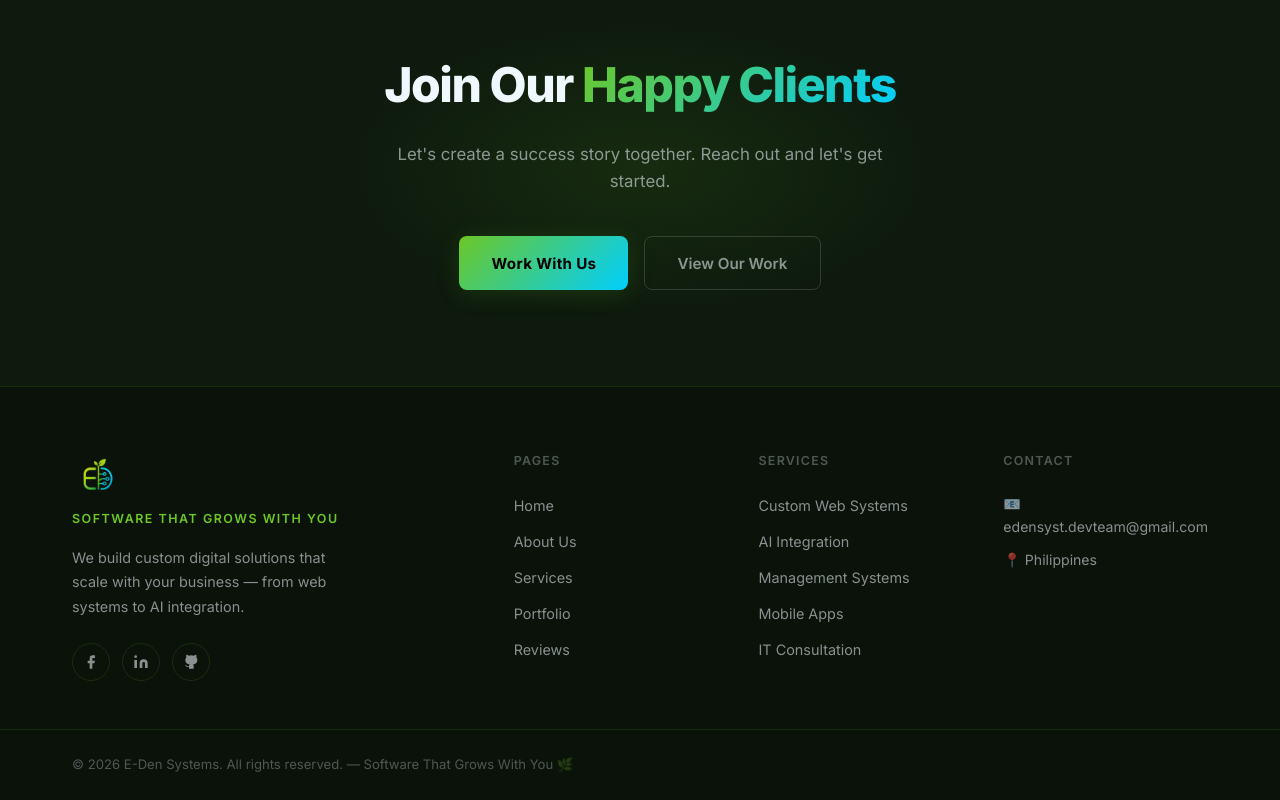
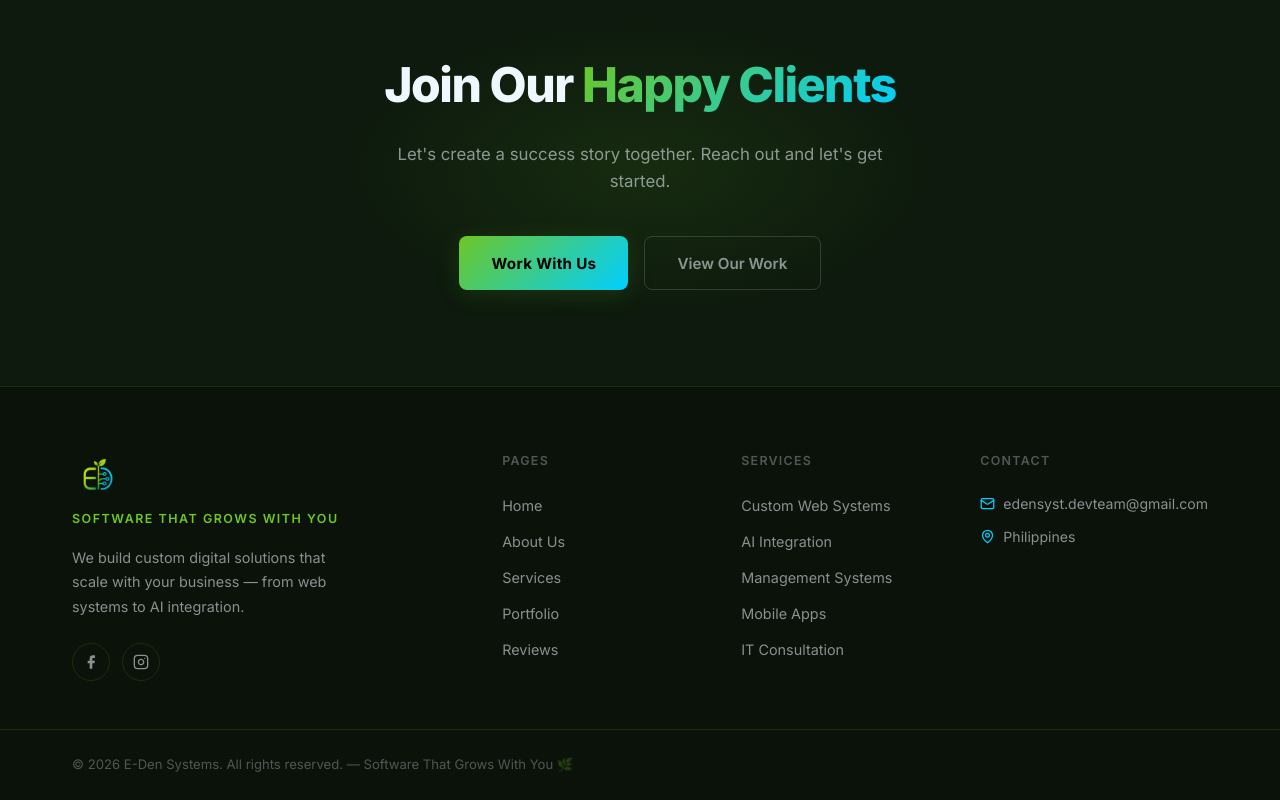
Before and after one commit to rinnShanzuki/eden-systems, a React (Vite) app in the folder e-frontend/: page /reviews in a window 1280 px wide. Shown: the part 2038-2838 px from the top of the page. Built offline with nearby package versions, Linux system fonts and the light colour scheme.

Commit message:
feat: update footer - Instagram icon with links, inline contact items with SVG icons

```diff
--- a/e-frontend/src/components/Footer.css
+++ b/e-frontend/src/components/Footer.css
@@ -109,6 +109,16 @@
 .footer-contact li {
   font-size: 0.88rem;
   color: var(--text-muted);
+  display: flex;
+  align-items: center;
+  gap: 0.5rem;
+}
+
+.contact-icon {
+  display: flex;
+  align-items: center;
+  flex-shrink: 0;
+  color: var(--cyan);
 }
 
 /* ── Bottom ─────────────────────────────────────────────────────────────────── */
--- a/e-frontend/src/components/Footer.jsx
+++ b/e-frontend/src/components/Footer.jsx
@@ -33,14 +33,11 @@ function Footer() {
             from web systems to AI integration.
           </p>
           <div className="footer-socials">
-            <a href="#" aria-label="Facebook" className="social-icon">
+            <a href="https://www.facebook.com/edensystems/" target="_blank" rel="noopener noreferrer" aria-label="Facebook" className="social-icon">
               <svg viewBox="0 0 24 24" fill="currentColor"><path d="M18 2h-3a5 5 0 0 0-5 5v3H7v4h3v8h4v-8h3l1-4h-4V7a1 1 0 0 1 1-1h3z" /></svg>
             </a>
-            <a href="#" aria-label="LinkedIn" className="social-icon">
-              <svg viewBox="0 0 24 24" fill="currentColor"><path d="M16 8a6 6 0 0 1 6 6v7h-4v-7a2 2 0 0 0-2-2 2 2 0 0 0-2 2v7h-4v-7a6 6 0 0 1 6-6zM2 9h4v12H2z" /><circle cx="4" cy="4" r="2" /></svg>
-            </a>
-            <a href="#" aria-label="GitHub" className="social-icon">
-              <svg viewBox="0 0 24 24" fill="currentColor"><path d="M9 19c-5 1.5-5-2.5-7-3m14 6v-3.87a3.37 3.37 0 0 0-.94-2.61c3.14-.35 6.44-1.54 6.44-7A5.44 5.44 0 0 0 20 4.77 5.07 5.07 0 0 0 19.91 1S18.73.65 16 2.48a13.38 13.38 0 0 0-7 0C6.27.65 5.09 1 5.09 1A5.07 5.07 0 0 0 5 4.77a5.44 5.44 0 0 0-1.5 3.78c0 5.42 3.3 6.61 6.44 7A3.37 3.37 0 0 0 9 18.13V22" /></svg>
+            <a href="https://www.instagram.com/edensys.dev?utm_source=ig_web_button_share_sheet&igsh=ZDNlZDc0MzIxNw=="  target="_blank" rel="noopener noreferrer" aria-label="Instagram" className="social-icon">
+              <svg viewBox="0 0 24 24" fill="none" stroke="currentColor" strokeWidth="2" strokeLinecap="round" strokeLinejoin="round"><rect x="2" y="2" width="20" height="20" rx="5" ry="5" /><path d="M16 11.37A4 4 0 1 1 12.63 8 4 4 0 0 1 16 11.37z" /><line x1="17.5" y1="6.5" x2="17.51" y2="6.5" /></svg>
             </a>
           </div>
         </div>
@@ -63,8 +60,18 @@ function Footer() {
         <div className="footer-col">
           <h4 className="footer-col-title">Contact</h4>
           <ul className="footer-contact">
-            <li>📧 edensyst.devteam@gmail.com</li>
-            <li>📍 Philippines</li>
+            <li>
+              <span className="contact-icon">
+                <svg viewBox="0 0 24 24" fill="none" stroke="currentColor" strokeWidth="2" strokeLinecap="round" strokeLinejoin="round" width="15" height="15"><rect x="2" y="4" width="20" height="16" rx="2" /><path d="m22 7-8.97 5.7a1.94 1.94 0 0 1-2.06 0L2 7" /></svg>
+              </span>
+              edensyst.devteam@gmail.com
+            </li>
+            <li>
+              <span className="contact-icon">
+                <svg viewBox="0 0 24 24" fill="none" stroke="currentColor" strokeWidth="2" strokeLinecap="round" strokeLinejoin="round" width="15" height="15"><path d="M20 10c0 6-8 12-8 12s-8-6-8-12a8 8 0 0 1 16 0Z" /><circle cx="12" cy="10" r="3" /></svg>
+              </span>
+              Philippines
+            </li>
           </ul>
         </div>
       </div>
```
